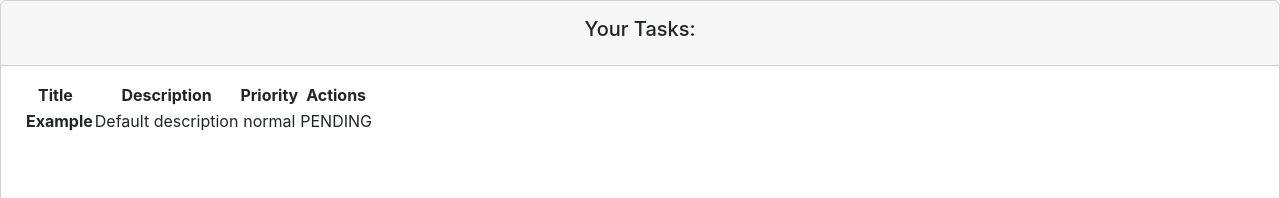
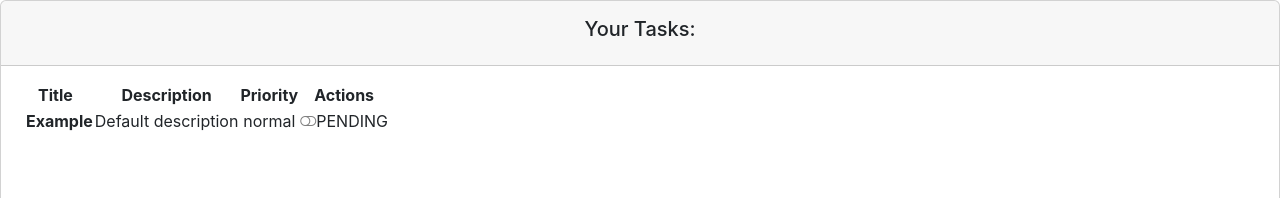
Before and after one commit to leedd87/openbootcamp-reactjs, a React (Create React App) app: page / in a window 1280 px wide. Shown: the top 198 px of the page. Built offline with nearby package versions, Linux system fonts and the light colour scheme.

Commit message:
icon task

```diff
--- a/src/components/pure/TaskComponent.jsx
+++ b/src/components/pure/TaskComponent.jsx
@@ -23,15 +23,14 @@ function TaskComponent({ task }) {
 				<span>{task.level}</span>
 			</td>
 			<td className="align-middle">
+				{task.completed ? (
+					<i className="bi-toggle-on" style={{ color: "green" }}></i>
+				) : (
+					<i className="bi-toggle-off" style={{ color: "gray" }}></i>
+				)}
 				<span>{task.completed ? "COMPLETED" : "PENDING"}</span>
 			</td>
 		</tr>
-		// <div>
-		// 	<h2>Nombre: {task.name}</h2>
-		// 	<h3>Descripcion: {task.description}</h3>
-		// 	<h4>Level: {task.level}</h4>
-		// 	<h5>This task is: {task.completed ? "COMPLETED" : "PENDING"}</h5>
-		// </div>
 	);
 }
 
```
